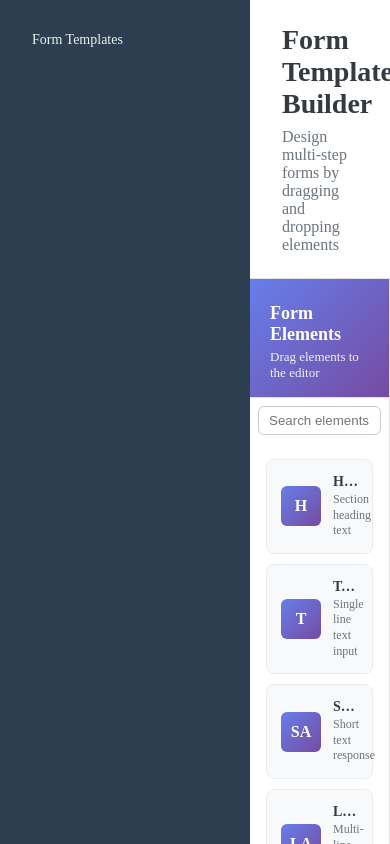
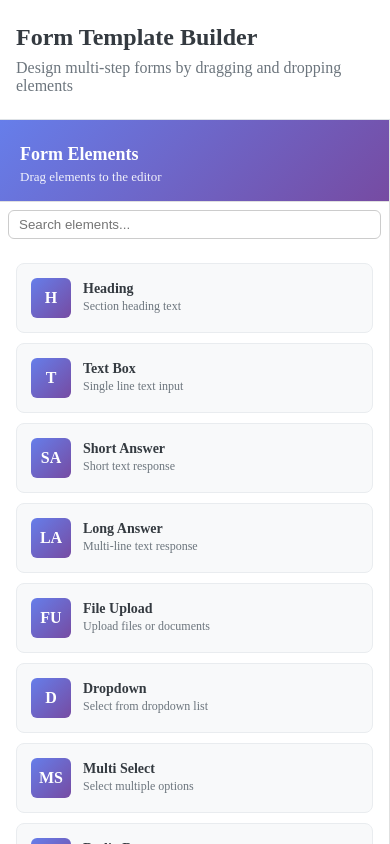
Before and after one commit to suryadeep-yadav/syvVueTask, a Vue app: page / in a window 390 px wide. Shown: the top 844 px of the page. Built offline with nearby package versions, Linux system fonts and the light colour scheme.

Commit message:
responsive issue fixed

```diff
--- a/src/App.vue
+++ b/src/App.vue
@@ -1,14 +1,30 @@
 <template>
   <div class="app">
-    <Sidebar />
-    <main style="width: 100%;">
+    <Sidebar v-if="!isMobile" class="sidebar" />
+    <main :class="{ 'full-width': isMobile }">
       <router-view />
     </main>
   </div>
 </template>
 
 <script setup lang="ts">
+import { ref, onMounted, onUnmounted } from 'vue';
 import Sidebar from './components/layout/Sidebar.vue';
+
+const isMobile = ref(false);
+
+const checkMobile = () => {
+  isMobile.value = window.innerWidth <= 768;
+};
+
+onMounted(() => {
+  checkMobile();
+  window.addEventListener('resize', checkMobile);
+});
+
+onUnmounted(() => {
+  window.removeEventListener('resize', checkMobile);
+});
 </script>
 
 <style>
@@ -18,10 +34,43 @@ import Sidebar from './components/layout/Sidebar.vue';
   box-sizing: border-box;
 }
 
-
 .app {
   display: flex;
-  /* min-height: 100vh; */
+  min-height: 100vh;
 }
 
+.sidebar {
+  flex-shrink: 0;
+  width: 250px; /* Fixed width on desktop */
+  transition: all 0.3s ease;
+}
+
+main {
+  flex: 1;
+  overflow-y: auto;
+  transition: all 0.3s ease;
+  width: 100%; /* Ensure it takes full available width */
+}
+
+main.full-width {
+  flex: none;
+  width: 100% !important;
+  margin-left: 0 !important;
+}
+
+@media (max-width: 768px) {
+  .app {
+    flex-direction: row; /* Keep row, but sidebar hidden */
+  }
+
+  main {
+    margin-left: 0 !important;
+    padding: 0 !important;
+  }
+}
+@media (max-width: 480px) {
+  .app {
+    font-size: 14px;
+  }
+}
 </style>
--- a/src/views/FormTemplates.vue
+++ b/src/views/FormTemplates.vue
@@ -37,4 +37,17 @@ import FormBuilder from '@/components/form-builder/FormBuilder.vue';
   color: #6c757d;
   font-size: 16px;
 }
+@media (max-width: 768px) {
+  .form-templates-page {
+    margin-left: 0;
+  }
+
+  .page-header {
+    padding: 24px 16px; /* Reduce padding on small screens if needed */
+  }
+
+  .page-header h1 {
+    font-size: 24px; /* Smaller heading on mobile */
+  }
+}
 </style>
```
